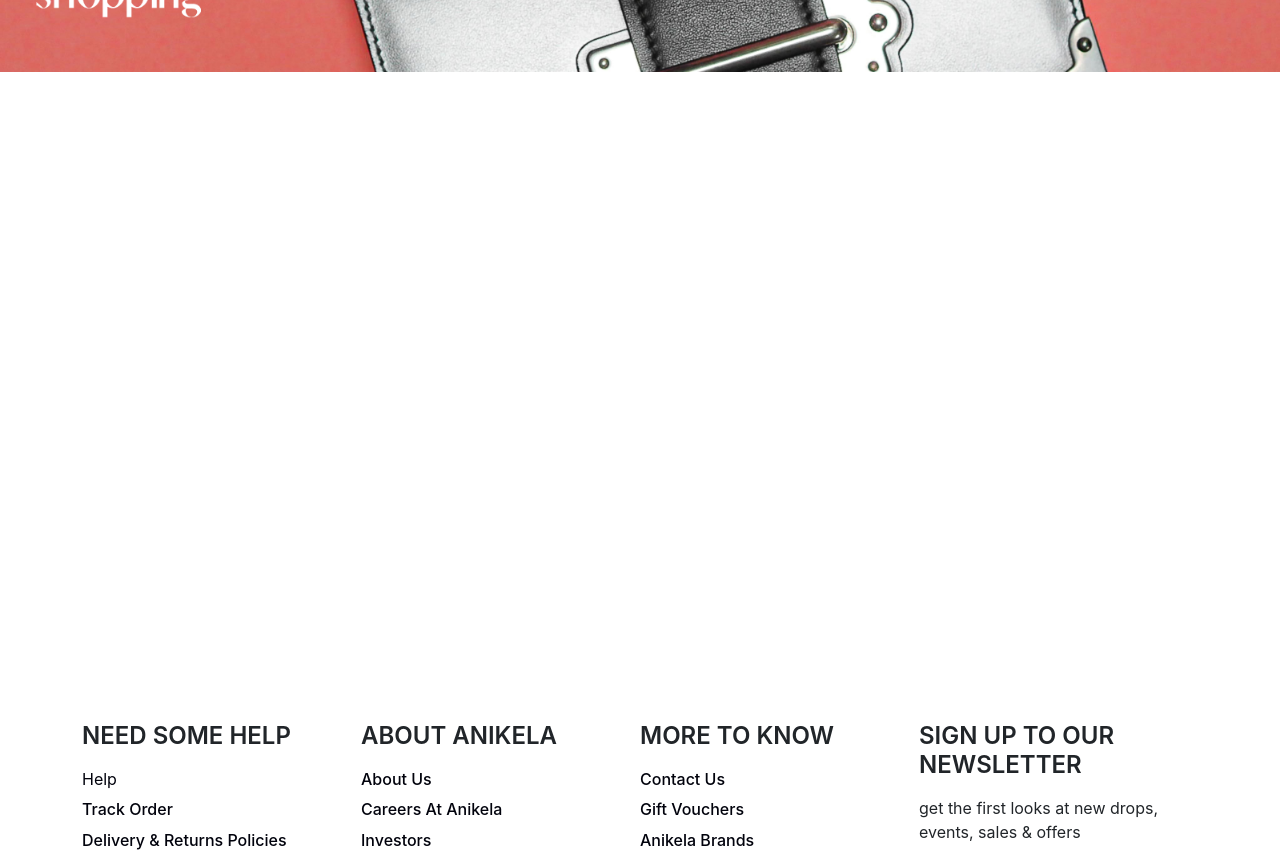
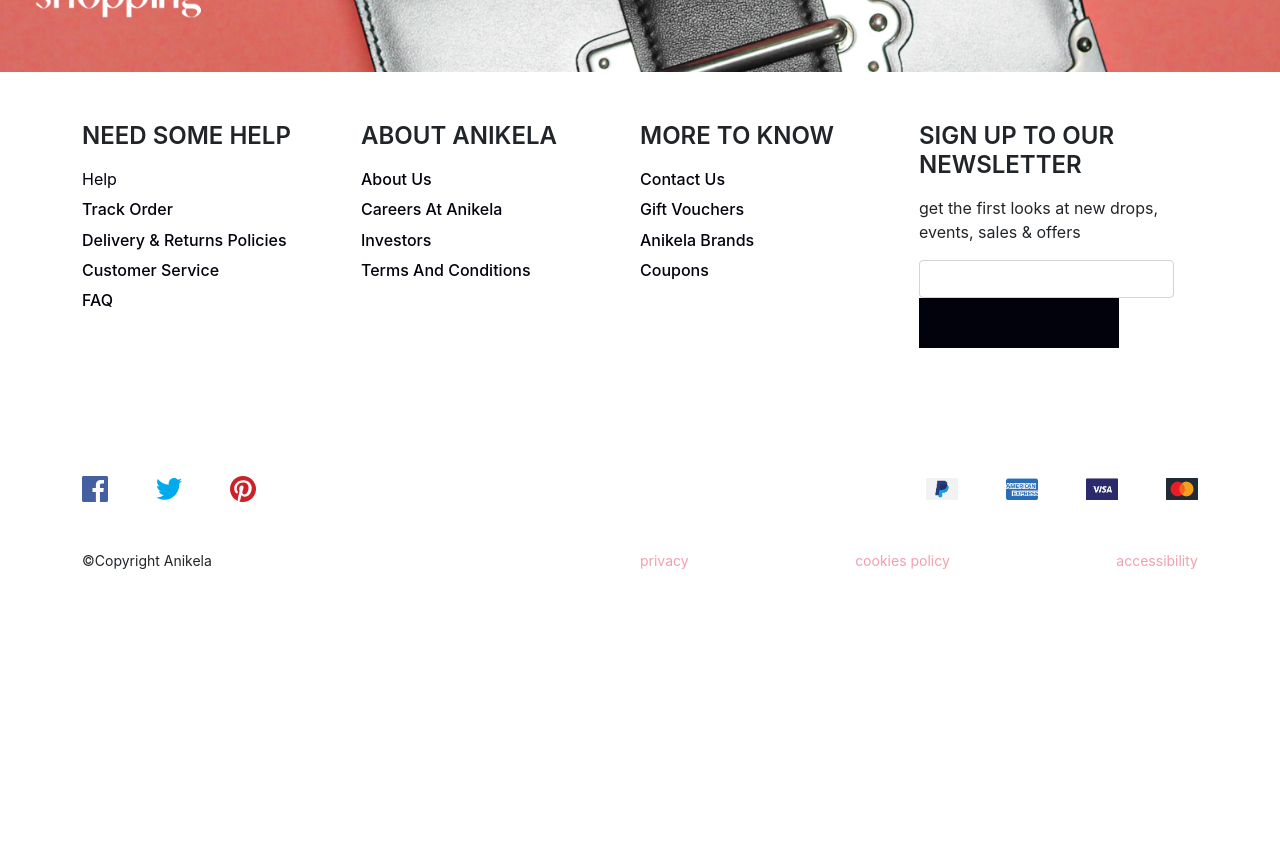
Before and after one commit to Coast-Information-Technology/anikela-ecommerce-customers-frontend, a React (Create React App) app: page / in a window 1280 px wide. Shown: the part 1180-2038 px from the top of the page. After the commit the page ends 1783 px from the top, so only its background shows below. Built offline with nearby package versions, Linux system fonts and the light colour scheme.

Commit message:
removed custom height that aids viewing of footer

```diff
--- a/src/App.tsx
+++ b/src/App.tsx
@@ -2,19 +2,15 @@ import React from "react";
 import { BrowserRouter } from "react-router-dom";
 import Footer from "./components/footer/Footer";
 import Header from "./components/header/Header";
-import Main from "./pages/signin_signup/signin"
-import Homepage from "./pages/homepage/Homepage"
+import Main from "./pages/signin_signup/signin";
+import Homepage from "./pages/homepage/Homepage";
 
 function App() {
   return (
     <BrowserRouter>
-
       <Header />
       <Homepage />
-      <div></div>
-      <div style={{ height: "600px" }}></div>
       <Footer />
-
     </BrowserRouter>
   );
 }
```
